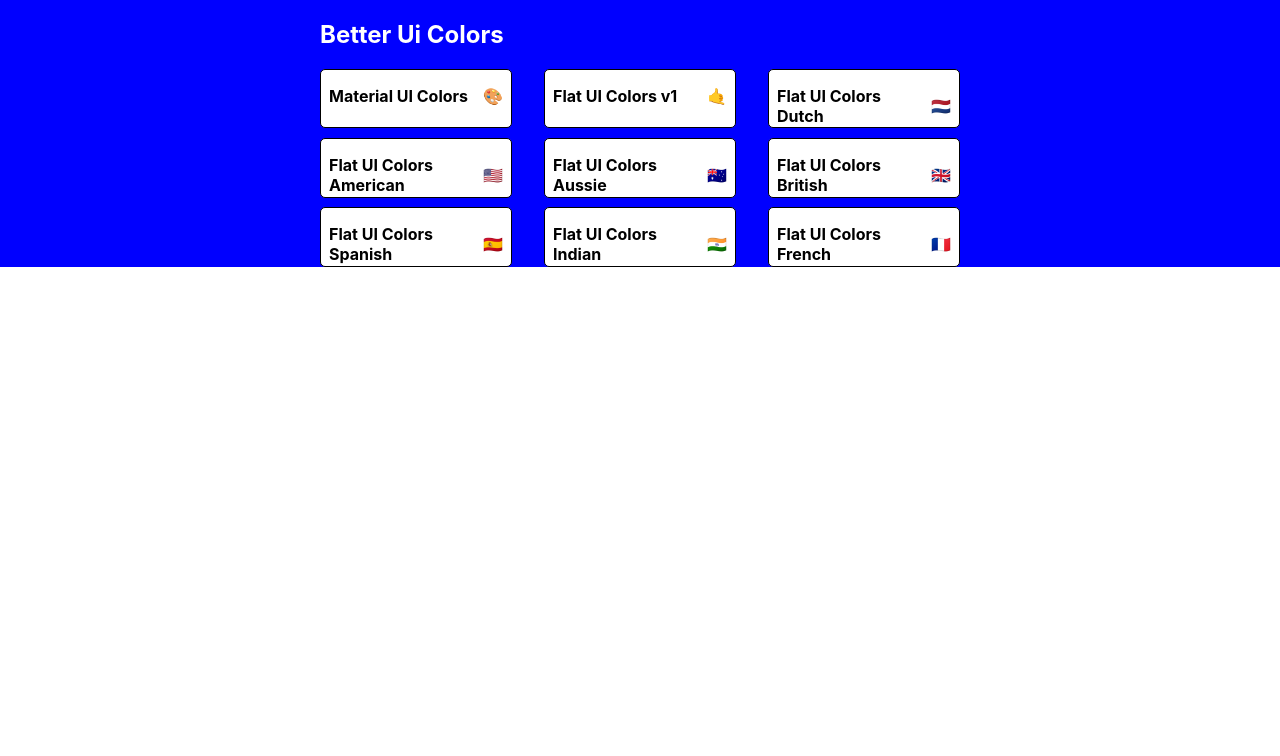
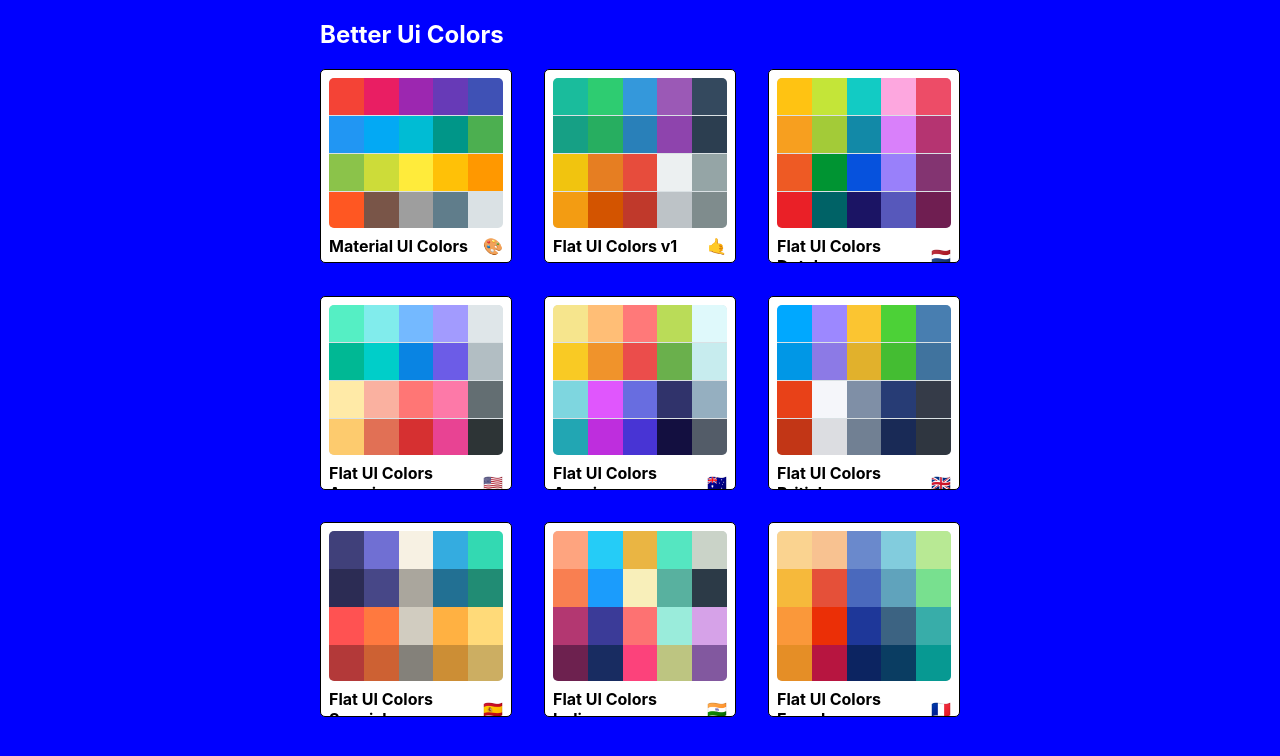
Before and after one commit to Sashakil12/flat-ui-clone, a React (Create React App) app: page / in a window 1280 px wide. Shown: the top 756 px of the page. Built offline with nearby package versions, Linux system fonts and the light colour scheme.

Commit message:
styling of mini palette component done

```diff
--- a/src/MiniPalette.js
+++ b/src/MiniPalette.js
@@ -13,9 +13,22 @@
       cursor: "pointer"
     }
   },
-  colors: {},
+  colors: {
+    backgroundColor: "#dae1e4",
+    height: "150px",
+    width: "100%",
+    borderRadius: "5px",
+    overflow: "hidden"
+  },
+  miniColor: {
+    height: " 25%",
+    width: "20%",
+    display: "inline-block",
+    margin: "0 auto",
+    position: "relative",
+    marginBottom: "-3.5px"
+  },
   title: {
-    color: "white",
     display: "flex",
     justifyContent: "space-between",
     alignItems: "center",
@@ -31,10 +44,17 @@
   }
 };
 function MiniPalette(props) {
-  const { classes, paletteName, emoji } = props;
+  const { classes, paletteName, emoji, colors } = props;
+  const miniColorBoxes = colors.map(col => (
+    <div
+      key={col.name}
+      className={classes.miniColor}
+      style={{ backgroundColor: col.color }}
+    ></div>
+  ));
   return (
     <div className={classes.root}>
-      <div className={classes.colors}></div>
+      <div className={classes.colors}>{miniColorBoxes}</div>
       <h5 className={classes.title}>
         {paletteName}
         <span>{emoji}</span>
--- a/src/PaletteList.js
+++ b/src/PaletteList.js
@@ -6,9 +6,9 @@
 const styles = {
   root: {
     backgroundColor: "blue",
-    height: "100%",
+    height: "100vh",
     display: "flex",
-    alignItems: "center",
+    alignItems: "flex-start",
     justifyContent: "center"
   },
   container: {
```
